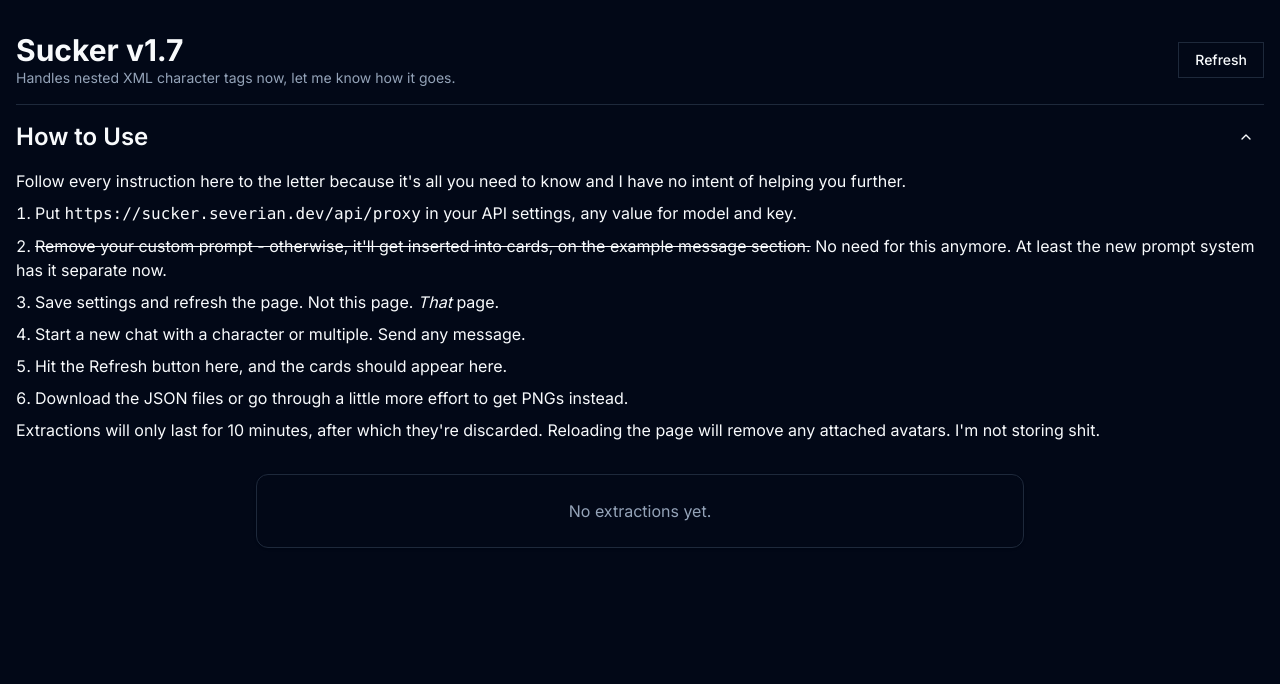
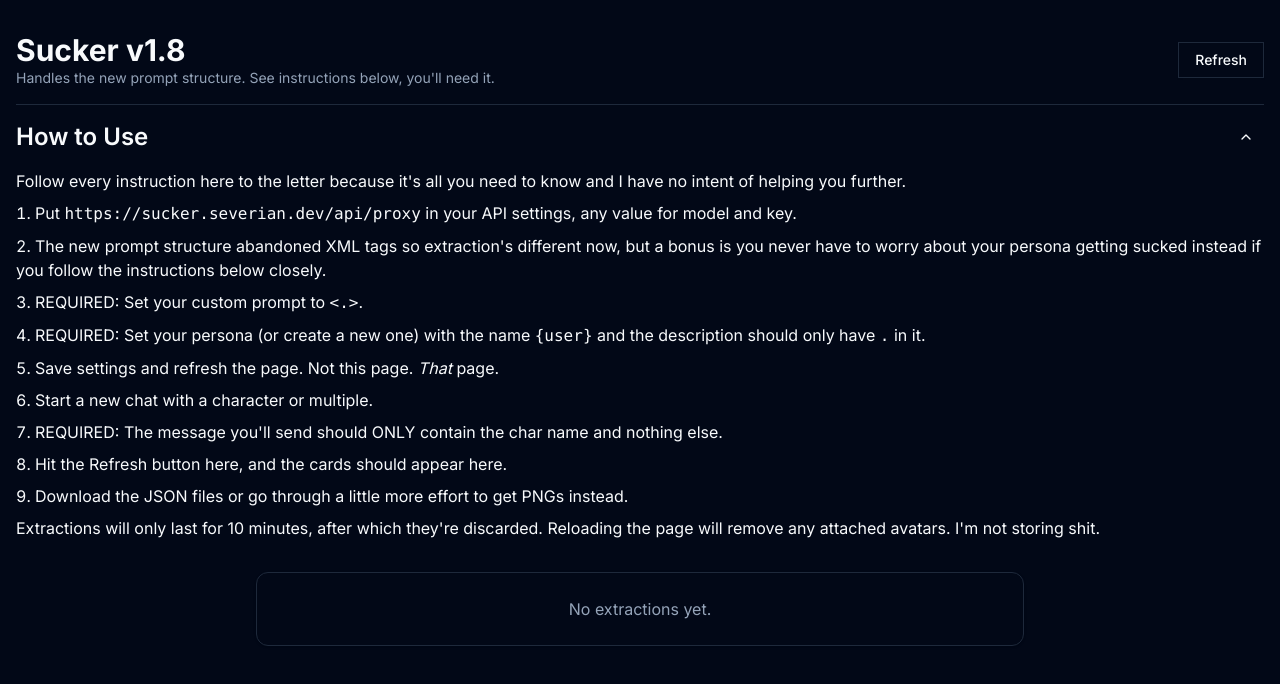
Before and after one commit to severian-dev/sucker.severian.dev, a Next.js app: page / in a window 1280 px wide. Both pictures are taken after a click on the button "Toggle instructions". Shown: the top 684 px of the page. Built offline with nearby package versions, Linux system fonts and the light colour scheme.

Commit message:
chore: 1.8

```diff
--- a/src/app/page.tsx
+++ b/src/app/page.tsx
@@ -191,9 +191,9 @@ export default function Home() {
       <div className="container mx-auto px-4 py-8">
         <div className="flex justify-between items-center mb-4">
           <div>
-            <h1 className="text-3xl font-bold">Sucker v1.7</h1>
+            <h1 className="text-3xl font-bold">Sucker v1.8</h1>
             <p className="text-sm text-muted-foreground">
-              Handles nested XML character tags now, let me know how it goes.
+              Handles the new prompt structure. See instructions below, you'll need it.
             </p>
           </div>
           <Button
@@ -237,22 +237,23 @@ export default function Home() {
                   API settings, any value for model and key.
                 </li>
                 <li className="mb-2">
-                  <span className="line-through">
-                    Remove your custom prompt - otherwise, it'll get inserted
-                    into cards, on the example message section.
-                  </span>
-                  <span>
-                    &nbsp;No need for this anymore. At least the new prompt
-                    system has it separate now.
-                  </span>
+                  The new prompt structure abandoned XML tags so extraction's different now, but a bonus is you never have to worry about your persona getting sucked instead if you follow the instructions below closely.
+                </li>
+                <li className="mb-2">
+                  REQUIRED: Set your custom prompt to <code>&lt;.&gt;</code>.
+                </li>
+                <li className="mb-2">
+                  REQUIRED: Set your persona (or create a new one) with the name <code>&#123;user&#125;</code> and the description should only have <code>.</code> in it.
                 </li>
                 <li className="mb-2">
                   Save settings and refresh the page. Not this page. <i>That</i>{" "}
                   page.
                 </li>
                 <li className="mb-2">
-                  Start a new chat with a character or multiple. Send any
-                  message.
+                  Start a new chat with a character or multiple.
+                </li>
+                <li className="mb-2">
+                  REQUIRED: The message you'll send should ONLY contain the char name and nothing else.
                 </li>
                 <li className="mb-2">
                   Hit the Refresh button here, and the cards should appear here.
```
Also changed, not shown: 1 other file (tests, documents, lock files or other folders).
